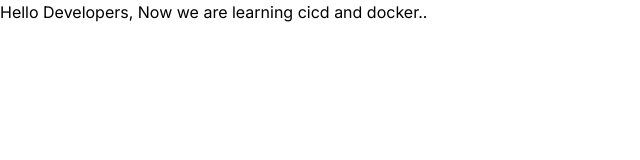
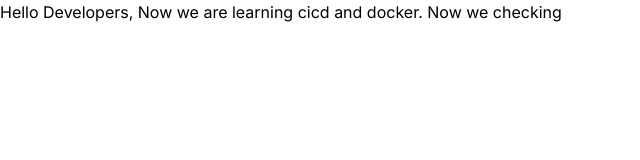
Before and after one commit to hanif365/nextjs14cicd-docker, a Next.js app: page / in a window 1280 px wide. Shown: the top 160 px of the page, without its empty margins (0-640 px from the left). Built offline with nearby package versions, Linux system fonts and the light colour scheme.

Commit message:
Deploy application in vercel and use CICD.

```diff
--- a/src/app/page.js
+++ b/src/app/page.js
@@ -1,7 +1,9 @@
 export default function Home() {
   return (
     <main>
-      <h1>Hello Developers, Now we are learning cicd and docker..</h1>
+      <h1>
+        Hello Developers, Now we are learning cicd and docker. Now we checking
+      </h1>
     </main>
   );
 }
```
